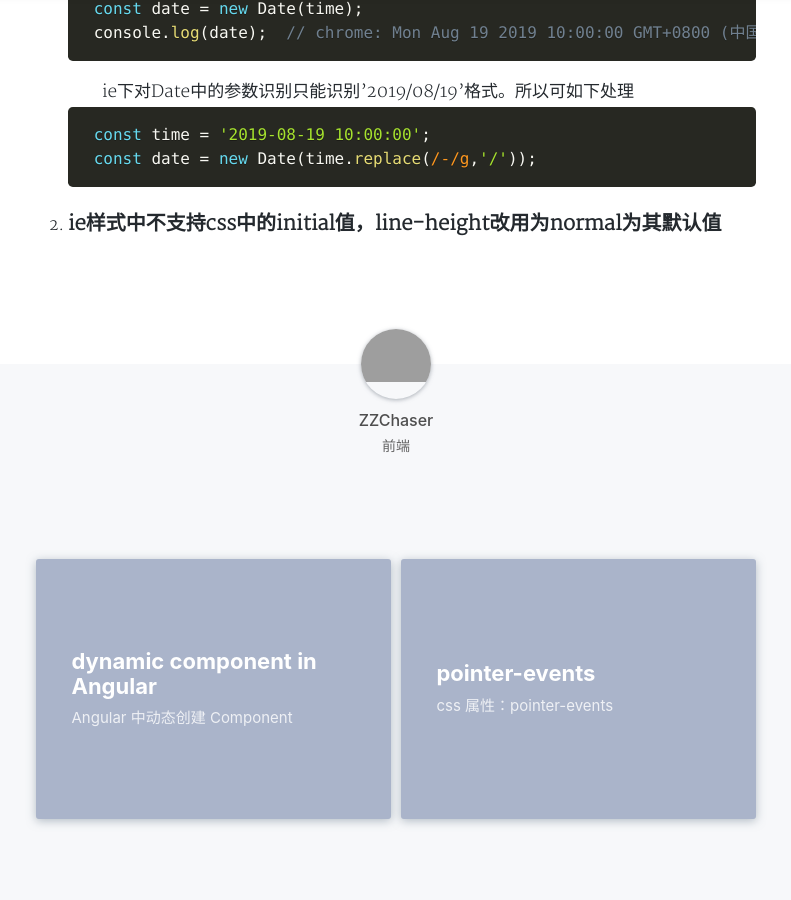
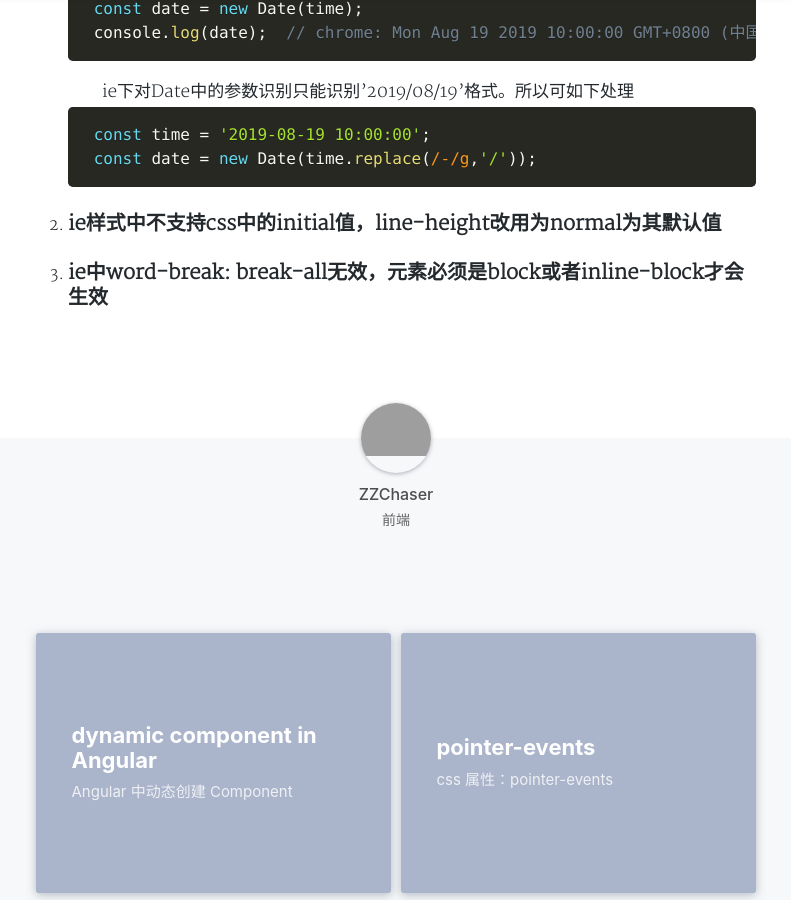
Before and after one commit to ZZChaser/ZZChaser.github.io, a Jekyll site: the page built from _posts/2019-8-19-summary-problem-in-work.md, in a window 1280 px wide and 900 px high, scrolled down 539 px. Shown: the whole window, without its empty margins (244-1035 px from the left). Built offline with Jekyll 4.4.1, drawn with Linux system fonts in a browser that asks for light colours; nearby versions of some CDN libraries; a style sheet for code colours, icons or effects is not loaded.

Commit message:
update blog

````diff
--- a/_posts/2019-8-19-summary-problem-in-work.md
+++ b/_posts/2019-8-19-summary-problem-in-work.md
@@ -21,3 +21,4 @@ tags: summary
     const date = new Date(time.replace(/-/g,'/'));
 ```
 2. ### ie样式中不支持css中的initial值，line-height改用为normal为其默认值
+3. ### ie中word-break: break-all无效，元素必须是block或者inline-block才会生效
````
